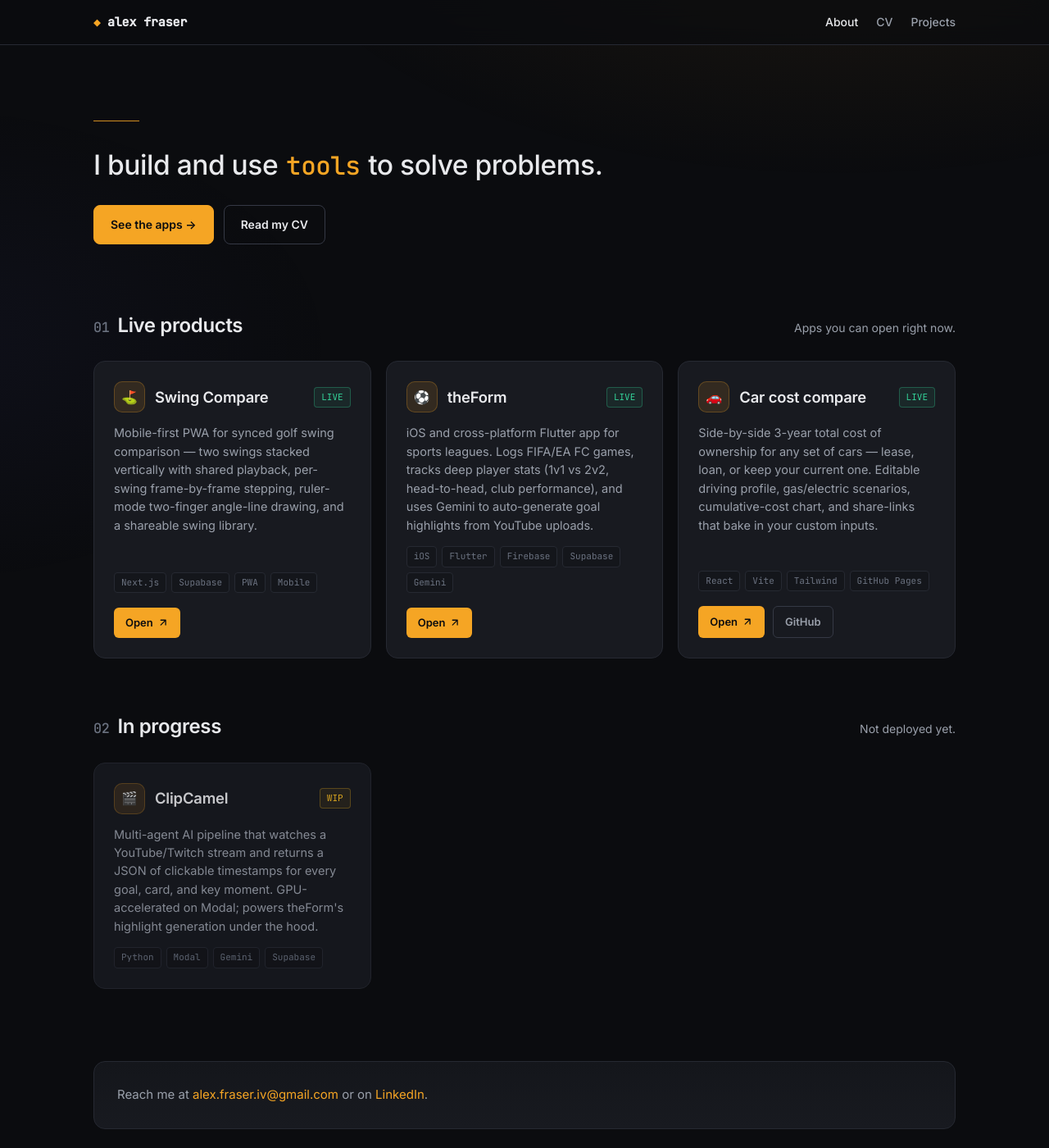
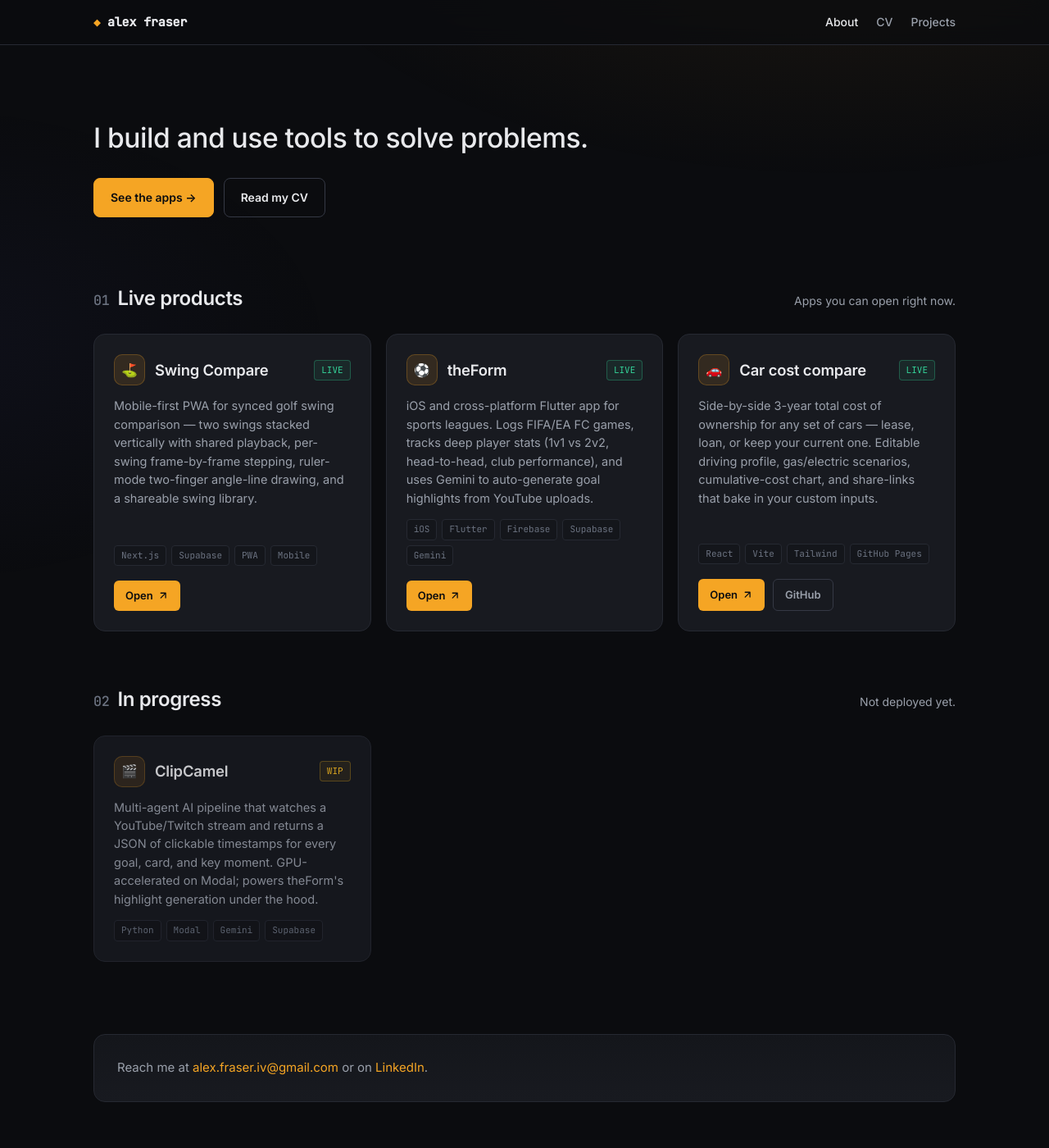
Before and after one commit to alexfraseriv/alexfraseriv.github.io, a Jekyll site: the page built from _pages/index.md, in a window 1280 px wide and 1400 px high. Shown: the whole window at 82% size. Built offline with Jekyll 4.4.1, drawn with Linux system fonts in a browser that asks for light colours.

Commit message:
home: drop the accent rule + 'tools' italic — plain message only

```diff
--- a/_layouts/home.html
+++ b/_layouts/home.html
@@ -3,24 +3,12 @@ layout: default
 ---
 <style>
     /* ===== HERO =====
-       Refined editorial minimalism. The header brand mark + URL already
-       carry identity, so the hero leads with the actual message at a
-       restrained size — no display-scale flourish. A thin top rule + a
-       single mono-italic word ("tools") give it a typographic spine
-       without shouting. Tight bottom padding so the product grid sits
-       at the fold on phones. */
+       Plain. Header brand + URL already carry identity, so the hero
+       leads with the message at a restrained size — no rules, no
+       accents, no flourish. Tight bottom padding so the product grid
+       sits at the fold on phones. */
     .hero {
         padding: 24px 0 36px;
-        position: relative;
-    }
-    .hero::before {
-        content: '';
-        display: block;
-        width: 48px;
-        height: 1px;
-        background: var(--accent);
-        margin-bottom: 28px;
-        opacity: 0.85;
     }
     .hero h1 {
         font-size: clamp(1.4rem, 3.2vw, 2.1rem);
@@ -31,17 +19,8 @@ layout: default
         max-width: 38ch;
         color: var(--fg);
     }
-    .hero h1 em {
-        font-family: 'JetBrains Mono', monospace;
-        font-style: normal;
-        font-weight: 500;
-        color: var(--accent);
-        font-size: 0.92em;
-        padding: 0 0.05em;
-    }
     @media (min-width: 768px) {
         .hero { padding: 36px 0 48px; }
-        .hero::before { width: 56px; margin-bottom: 32px; }
     }
     .hero-ctas {
         display: flex;
@@ -257,7 +236,7 @@ layout: default
 </style>
 
 <section class="hero">
-    <h1>I build and use <em>tools</em> to solve problems.</h1>
+    <h1>I build and use tools to solve problems.</h1>
     <div class="hero-ctas">
         <a href="#products" class="btn btn-primary">See the apps →</a>
         <a href="/cv/" class="btn btn-ghost">Read my CV</a>
```
